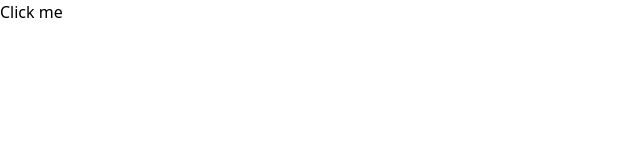
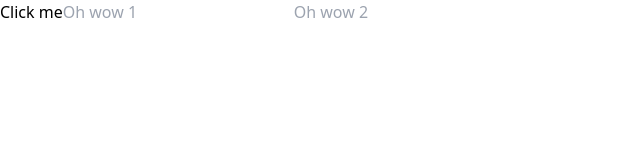
Before and after one commit to willnguyen1312/vue-pro, a Vue app: page / in a window 1280 px wide. Shown: the top 160 px of the page, without its empty margins (0-640 px from the left). Built offline with nearby package versions, Linux system fonts and the light colour scheme.

Commit message:
Fantastic Vue 💞

```diff
--- a/src/App.vue
+++ b/src/App.vue
@@ -4,12 +4,19 @@ const handleClick = (event: MouseEvent) => {
 
   event.target?.dispatchEvent(new CustomEvent('click'))
 }
+
+const onFocusOut = (event: FocusEvent) => {
+  // 😱
+  console.log('focus out, related target:', event.relatedTarget)
+}
 </script>
 
 <template>
   <main>
-    <div>
+    <div @focusout="onFocusOut">
       <button @click="handleClick">Click me</button>
+      <input type="text" placeholder="Oh wow 1" />
+      <input type="text" placeholder="Oh wow 2" />
     </div>
   </main>
 </template>
```
